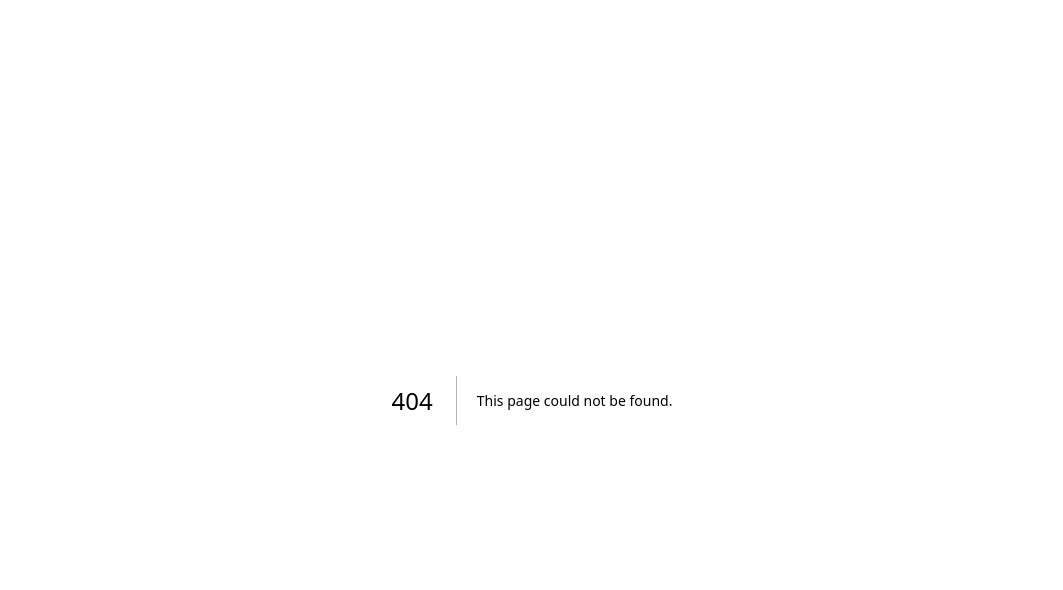
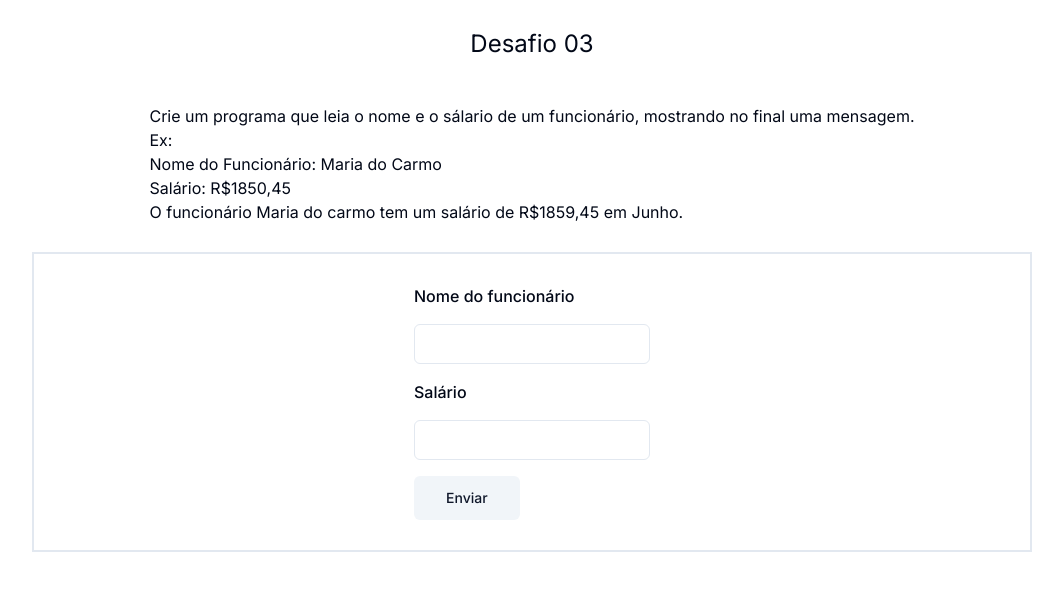
Before and after one commit to darioreisjr/desafiodelogicadeprogramacao, a Next.js app: page /desafio-3 in a window 1280 px wide. Before the commit this address had no page. Shown: the top 590 px of the page, without its empty margins (108-1171 px from the left). Built offline with nearby package versions, Linux system fonts and the light colour scheme.

Commit message:
feat: challenge 3 exercise complete

```diff
--- a/src/app/(routes)/desafio-2/page.tsx
+++ b/src/app/(routes)/desafio-2/page.tsx
@@ -41,7 +41,7 @@ export default function Desafio2() {
               </Label>
               <Input
                 className="w-[300] max-w-[600px] mb-4 mt-4"
-                type="text" value={nome} onInput={handleChange}
+                type="text" value={nome} onChange={handleChange}
               />
               <Button type="submit" variant={"secondary"} size={"lg"} onClick={handleClick} >
                 Enviar
--- /dev/null
+++ b/src/app/(routes)/desafio-3/page.tsx
@@ -0,0 +1,75 @@
+"use client"
+import { useState } from "react"
+
+import { Button } from "@/components/ui/button"
+import { Input } from "@/components/ui/input"
+import { Label } from "@/components/ui/label"
+import { RefreshCcw } from "lucide-react"
+
+
+export default function Desafio3() {
+  const [funcionario, setFuncionario] = useState('');
+  const [atuaFuncionario, setAtualFuncionario] = useState('');
+  const [salario, setSalario] = useState('');
+  const [atualSalario, setAtualSalario] = useState('');
+
+  const handleClick = () => {
+    setAtualFuncionario(funcionario)
+    setAtualSalario(salario)
+  };
+
+  const refreshPage = () => {
+    window.location.reload()
+  };
+
+
+  return (
+    <div className="flex justify-center items-center flex-col">
+      <h1 className="text-2xl mt-7 mb-7">Desafio 03</h1>
+      <p className="text-base text-justify m-4">
+        Crie um programa que leia o nome e o sálario de um funcionário, mostrando no final uma mensagem. <br />
+        Ex: <br />
+        Nome do Funcionário: Maria do Carmo <br />
+        Salário: R$1850,45 <br />
+        O funcionário Maria do carmo tem um salário de R$1859,45 em Junho.
+      </p>
+
+      <div
+        className="w-[320px] min-h-[300px] md:w-[600px] xl:w-[1000px] mt-3 border-2 flex items-center justify-center"
+      >
+        {!atuaFuncionario || !atualSalario ? (
+          <form>
+            <Label className=" text-base">
+              Nome do funcionário
+            </Label>
+            <Input
+              className="w-[300] max-w-[600px] mb-4 mt-4"
+              type="text"
+              value={funcionario}
+              onChange={(event) => setFuncionario(event.target.value)}
+            />
+            <Label className=" text-base">
+              Salário
+            </Label>
+            <Input
+              className="w-[300] max-w-[600px] mb-4 mt-4"
+              type="text"
+              value={salario}
+              onChange={(event) => setSalario(event.target.value)}
+            />
+            <Button type="submit" variant={"secondary"} size={"lg"} onClick={handleClick}  >
+              Enviar
+            </Button>
+          </form>
+        ) : (
+          <div className="flex flex-col items-center justify-center gap-4">
+            <p className="md:text-2xl text-justify p-4">O funcionário <span className="font-bold">{atuaFuncionario}</span>, tem um salário de R$<span className="font-bold">{atualSalario}</span> em Junho.</p>
+            <Button variant={"outline"} size={"icon"} onClick={refreshPage}>
+              <RefreshCcw />
+            </Button>
+          </div>
+        )}
+      </div>
+    </div>
+  )
+}
```
